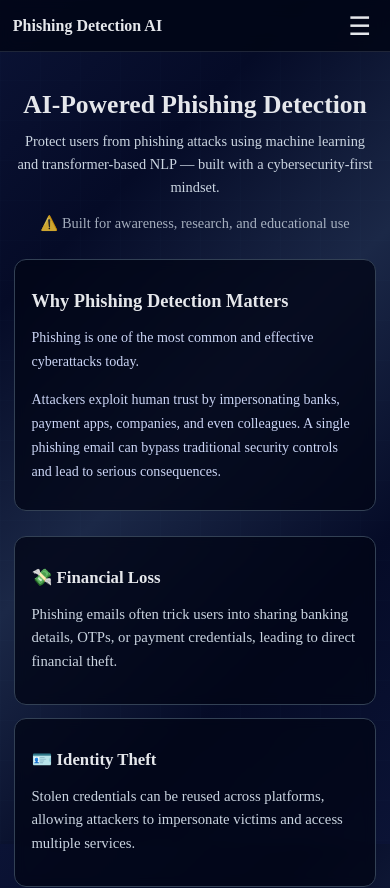
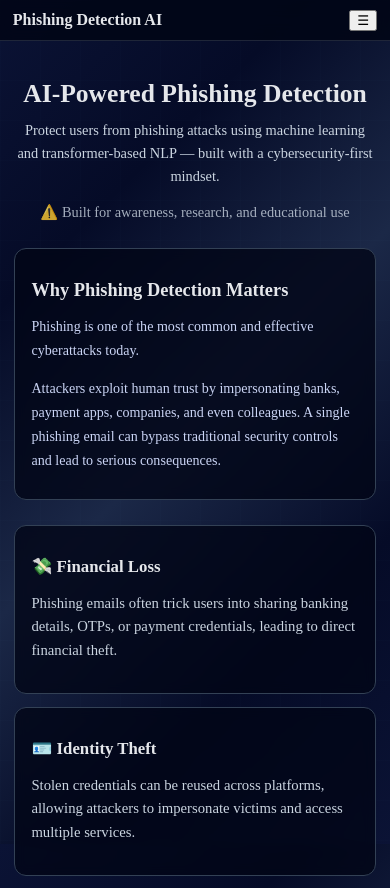
Before and after one commit to ShreyaKeraliya/AI-Powered-Phishing-Detection-System, a Next.js app in the folder frontend/: page / in a window 390 px wide. Shown: the top 888 px of the page. Built offline with nearby package versions, Linux system fonts and the light colour scheme.

Commit message:
Update globals.css

```diff
--- a/frontend/styles/globals.css
+++ b/frontend/styles/globals.css
@@ -426,38 +426,47 @@ textarea {
   font-size: 1.1rem;
 }
 
+
 .desktop-nav {
   display: flex;
-  gap: 1.4rem;
-  font-size: 0.95rem;
 }
 
 .menu-btn {
   display: none;
-  background: none;
-  border: none;
-  font-size: 1.6rem;
-  cursor: pointer;
-  color: #e5e7eb;
 }
 
 .mobile-nav {
-  background: rgba(2, 6, 23, 0.95);
-  border-top: 1px solid rgba(148, 163, 184, 0.2);
+  display: none;
 }
 
-.mobile-nav.open {
-  display: flex;
-}
+@media (max-width: 768px) {
 
+  .desktop-nav {
+    display: none;
+  }
 
-/* 🔥 Mobile breakpoint */
-@media (max-width: 768px) {
+  .menu-btn {
+    display: block;
+  }
 
   .mobile-nav {
     display: flex;
+    flex-direction: column;
+    gap: 1rem;
+
+    background: rgba(2, 6, 23, 0.95);
+    backdrop-filter: blur(10px);
+
+    padding: 1rem 1.2rem;
+    border-top: 1px solid rgba(148, 163, 184, 0.2);
+  }
+
+  .mobile-nav a {
+    font-size: 0.95rem;
+    padding: 0.4rem 0;
   }
 }
+
 
 
 @keyframes gradientShift {
```
